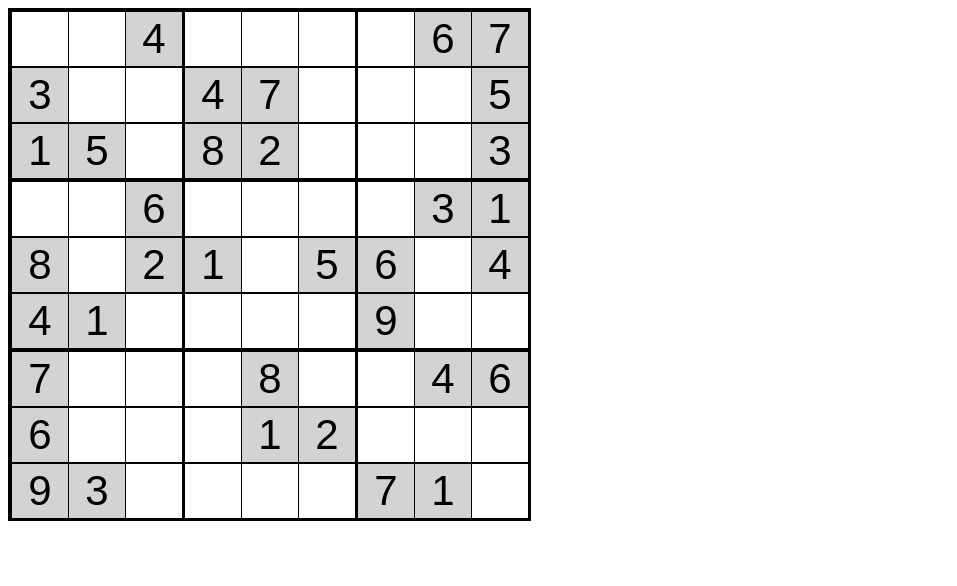
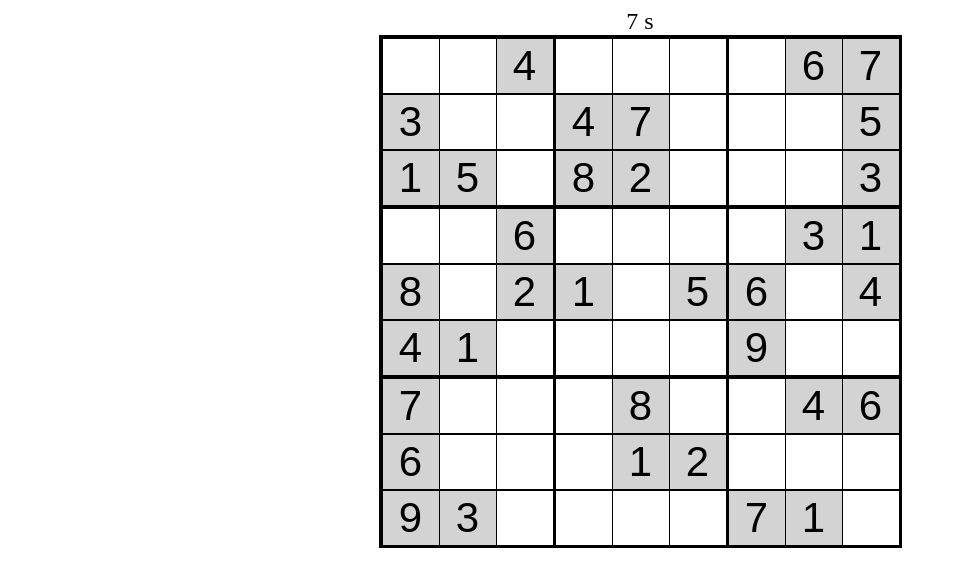
Before and after one commit to HarmonicChange/react-sudoku, a React app: page / in a window 1280 px wide. Shown: the whole page, without its empty margins (0-957 px from the left). Built offline with nearby package versions, Linux system fonts and the light colour scheme.

Commit message:
Add timer

```diff
--- a/package.json
+++ b/package.json
@@ -30,5 +30,8 @@
       "last 1 firefox version",
       "last 1 safari version"
     ]
+  },
+  "devDependencies": {
+    "react-test-renderer": "^17.0.1"
   }
 }
--- a/src/components/Board.js
+++ b/src/components/Board.js
@@ -1,4 +1,4 @@
-import React, { useState } from 'react'
+import React, { useEffect, useState } from 'react'
 import Square from './Square'
 
 function Board(props) {
@@ -17,14 +17,27 @@ function Board(props) {
 
     const [puzzle, setPuzzle] = useState(props.squares)
     const [locked, setLocked] = useState(lockedArr)
+    const [seconds, setSeconds] = useState(0)
+    const [completed, setCompleted] = useState(false)
+
+    useEffect(() => {
+        var myTimer = setInterval(() => {
+            setSeconds(seconds => seconds + 1)
+        }, 1000)
+        return () => clearInterval(myTimer)
+    }, [])
 
     const onChange = (index1, index2) => {
         return (event) => {
-            if (/[1-9]{1}/.test(event.target.value) || event.target.value.length === 0) {
+            if (/^[1-9]{1}$/.test(event.target.value) || event.target.value.length === 0) {
                 var newPuzzle = puzzle.map((el1, i1) => {
                     return el1.map((el2, i2) => {
                         if (index1 === i1 && index2 === i2) {
-                            return event.target.value
+                            if(event.target.value.length !== 0) {
+                                return event.target.value
+                            } else {
+                                return 0
+                            }
                         } else {
                             return el2
                         }
@@ -32,8 +45,18 @@ function Board(props) {
                 })
                 setPuzzle(newPuzzle)
             }
-            //TODO: Add something with checkComplete here. When puzzle is completed, show win text
+
+            //TODO: Check that this works
+            /*
+            if(checkComplete) {
+                setCompleted(true)
+            }*/
         }
+    }
+
+    //Formats seconds into mm:ss string
+    const secondToString = (sec) => {
+        return Math.floor(sec / 60) + ":" + (sec % 60)
     }
 
     const checkComplete = () => {
@@ -68,7 +91,20 @@ function Board(props) {
             }
         }
 
-        //TODO: Check 3x3 squares for duplicates
+        // Check 3x3 squares for duplicates
+        for(var square of [[0,0], [0,3], [0, 6], [3, 0], [3, 3], [3, 6], [6, 0], [6,3], [6, 6]]) {
+            var i = square[0]
+            var j = square[1]
+            var setOfNums = new Set()
+            for(var counti = 0; counti <= 2; counti++) {
+                for(var countj = 0; countj <= 2; countj++) {
+                    setOfNums.add(puzzle[i+counti][j+countj])
+                }
+            }
+            if(setOfNums.size < 9) {
+                return false
+            }
+        }
 
         //Passed all checks
         return true
@@ -76,6 +112,7 @@ function Board(props) {
 
     return (
         <React.Fragment>
+        <div id="timer">{seconds} s</div>
         <table><tbody>
             {
                 puzzle.map((value1, index1) => {
@@ -96,7 +133,7 @@ function Board(props) {
                 })
             }
         </tbody></table>
-        <div className="win-text"></div>
+        <div className="win-text">{completed ? "Congratulations!" : ""}</div>
         </React.Fragment>
     );
 }
--- a/src/index.css
+++ b/src/index.css
@@ -15,6 +15,7 @@ table {
   border-left: 3px solid black;
   border-top: 3px solid black;
   border-collapse: collapse;
+  margin: 0 auto;
 }
 
 td {
@@ -33,3 +34,8 @@ tbody {
   border-collapse: collapse;
   border-spacing: 0px;
 }
+
+#timer {
+    text-align: center;
+    font-size: 24px;
+}
```
Also changed, not shown: src/tests/Board.test.js (added, +3 -0 lines), src/tests/Square.test.js (added), 1 other file.
